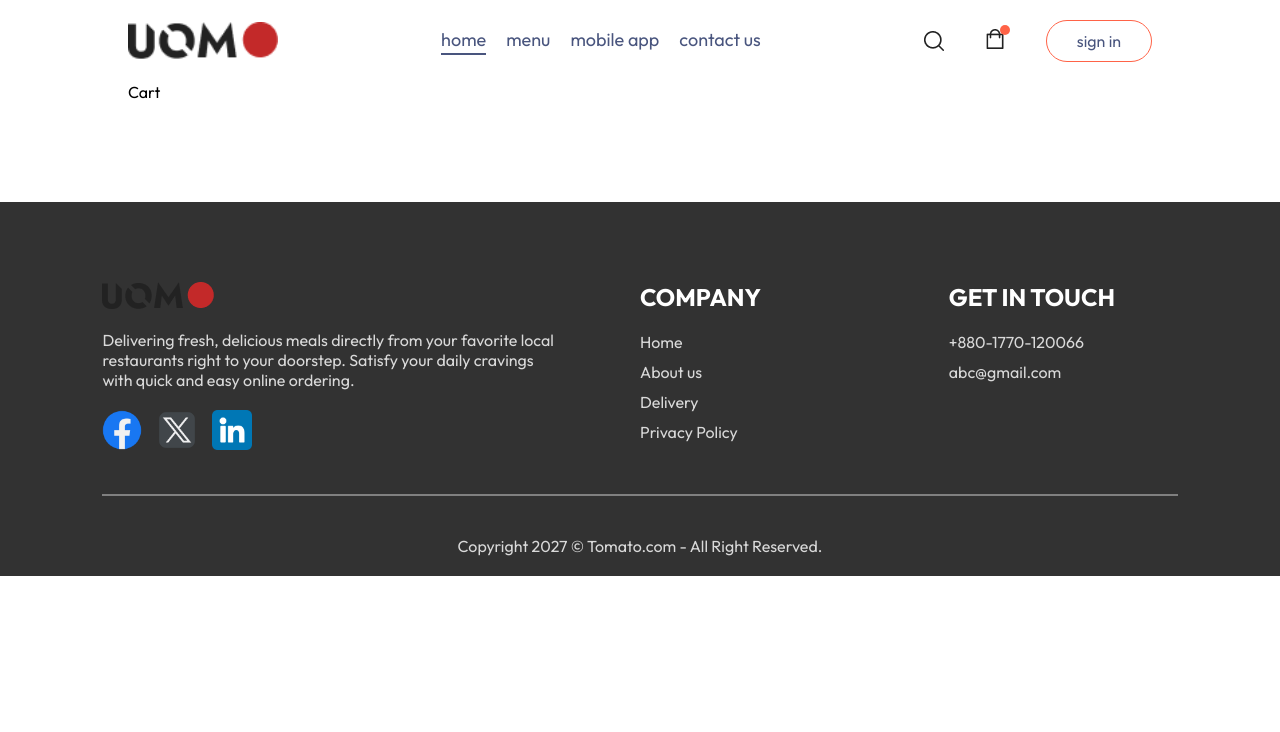
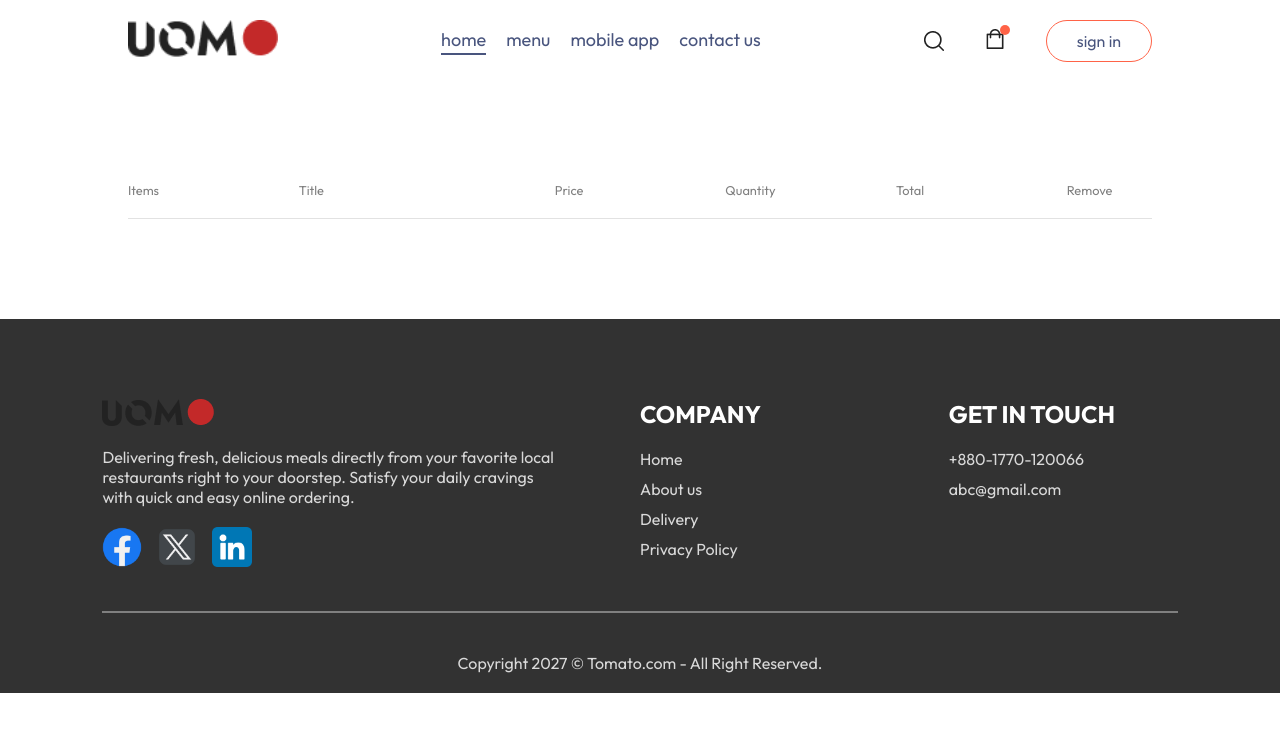
Before and after one commit to mdshoaib8/food-app, a React (Vite) app in the folder frontend/: page /cart in a window 1280 px wide. Shown: the top 732 px of the page. Built offline with nearby package versions, Linux system fonts and the light colour scheme.

Commit message:
food-app cart section is added

```diff
--- a/frontend/src/components/Navbar/Navbar.jsx
+++ b/frontend/src/components/Navbar/Navbar.jsx
@@ -9,11 +9,14 @@
 
     return (
         <div className='navbar'>
-            <img
-                src={assets.logo}
-                alt=""
-                className='logo'
-            />
+            <Link to='/'>
+                <img
+                    src={assets.logo}
+                    alt=""
+                    className='logo'
+                />
+            </Link>
+
             <ul className='navbar-menu'>
                 <Link to='/' onClick={() => setMenu("home")} className={menu === "home" ? "active" : ""}>home</Link>
                 <a href='#explore-menu' onClick={() => setMenu("menu")} className={menu === "menu" ? "active" : ""}>menu</a>
@@ -26,7 +29,7 @@
                     alt=""
                 />
                 <div className="navbar-search-icon">
-                    <img src={assets.basketIcon} alt="basket_icon" />
+                    <Link to='/cart'><img src={assets.basketIcon} alt="basket_icon" /></Link>
                     <div className="dot"></div>
                 </div>
                 <button onClick={() => setShowLogin(true)}>sign in</button>
--- a/frontend/src/pages/Cart/Cart.css
+++ b/frontend/src/pages/Cart/Cart.css
@@ -0,0 +1,30 @@
+.cart {
+    margin-top: 100px;
+}
+
+.cart-items-title {
+    display: grid;
+    grid-template-columns: 1fr 1.5fr 1fr 1fr 1fr 0.5fr;
+    align-items: center;
+    color: gray;
+    font-size: max(1vw, 12px);
+}
+
+.cart-items-item {
+    margin: 10px 0;
+    color: black;
+}
+
+.cart-items-item img {
+    width: 50px;
+}
+
+.cart hr {
+    height: 1px;
+    background-color: #e2e2e2;
+    border: none;
+}
+
+.cart-items-item .cross {
+    cursor: pointer;
+}
--- a/frontend/src/pages/Cart/Cart.jsx
+++ b/frontend/src/pages/Cart/Cart.jsx
@@ -1,6 +1,45 @@
+import { useContext } from 'react'
+import './Cart.css'
+import { StoreContext } from '../../context/StoreContext'
+
 const Cart = () => {
+
+    const { cartItems, food_list, removeFromCart } = useContext(StoreContext)
+
     return (
-        <div>Cart</div>
+        <div className='cart'>
+            <div className="cart-items">
+                <div className="cart-items-title">
+                    <p>Items</p>
+                    <p>Title</p>
+                    <p>Price</p>
+                    <p>Quantity</p>
+                    <p>Total</p>
+                    <p>Remove</p>
+                </div>
+                <br />
+                <hr />
+                {
+                    food_list.map((item, index) => {
+                        if (cartItems[item._id] > 0) {
+                            return (
+                                <div>
+                                    <div key={item._id} className='cart-items-title cart-items-item'>
+                                        <img src={item.image} alt="" />
+                                        <p>{item.name}</p>
+                                        <p>${item.price}</p>
+                                        <p>{cartItems[item._id]}</p>
+                                        <p>${item.price * cartItems[item._id]}</p>
+                                        <p onClick={() => removeFromCart(item._id)} className='cross'>x</p>
+                                    </div>
+                                    <hr />
+                                </div>
+                            )
+                        }
+                    })
+                }
+            </div>
+        </div>
     )
 }
 
```
